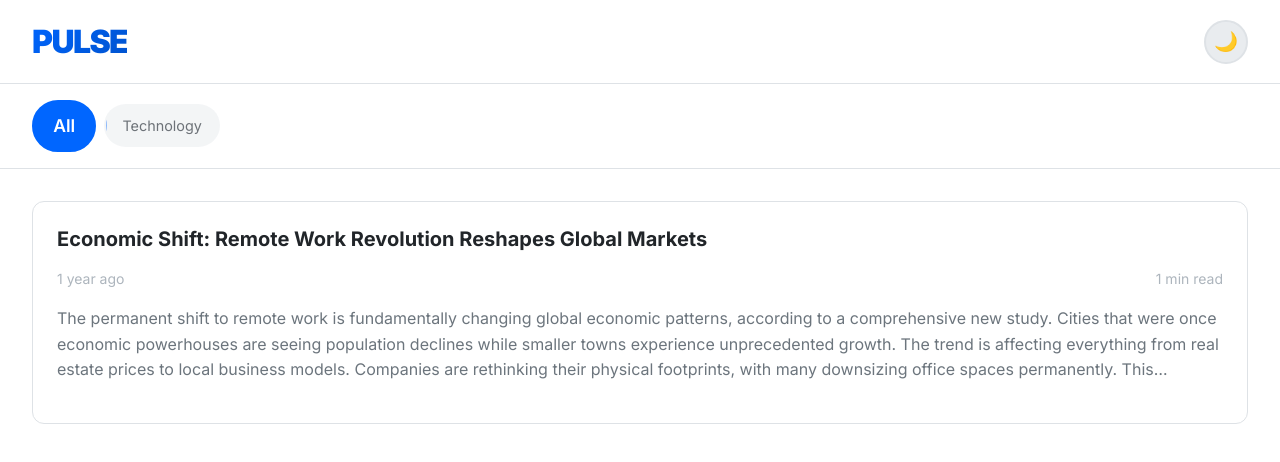
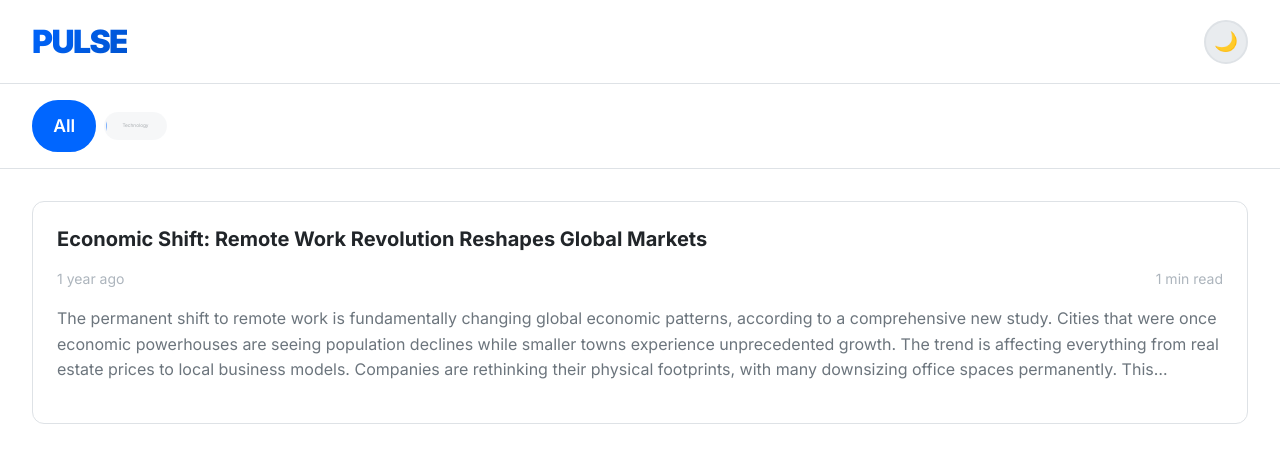
Before and after one commit to nerkn/haber, a website: page index.html in a window 1280 px wide. Drawn offline with Linux system fonts and the light colour scheme; no server answers.

Commit message:
css tags

```diff
--- a/index.html
+++ b/index.html
@@ -147,7 +147,7 @@
         .tags-container {
             display: flex;
             gap: 0.5rem;
-            flex-wrap: nowrap;
+            flex-wrap: wrap;
             align-items: center;
         }
 
@@ -204,6 +204,11 @@
             font-size: 0.9rem;
             font-weight: 400;
             opacity: 0.8;
+        }
+        .tag.none {
+            font-size: 0.3rem;
+            font-weight: 100;
+            opacity: 0.6;
         }
 
         /* Main Content */
@@ -654,9 +659,10 @@
             // Add other tags with size classes
             sortedTags.forEach(tag => {
                 const frequency = tagFrequency[tag.id] || 0;
-                let sizeClass = 'rare';
+                let sizeClass = 'none';
                 if (frequency >= 3) sizeClass = 'frequent';
                 else if (frequency >= 2) sizeClass = 'normal';
+                else if (frequency >= 1) sizeClass = 'rare';
 
                 const tagElement = document.createElement('div');
                 tagElement.className = `tag ${sizeClass}`;
```
